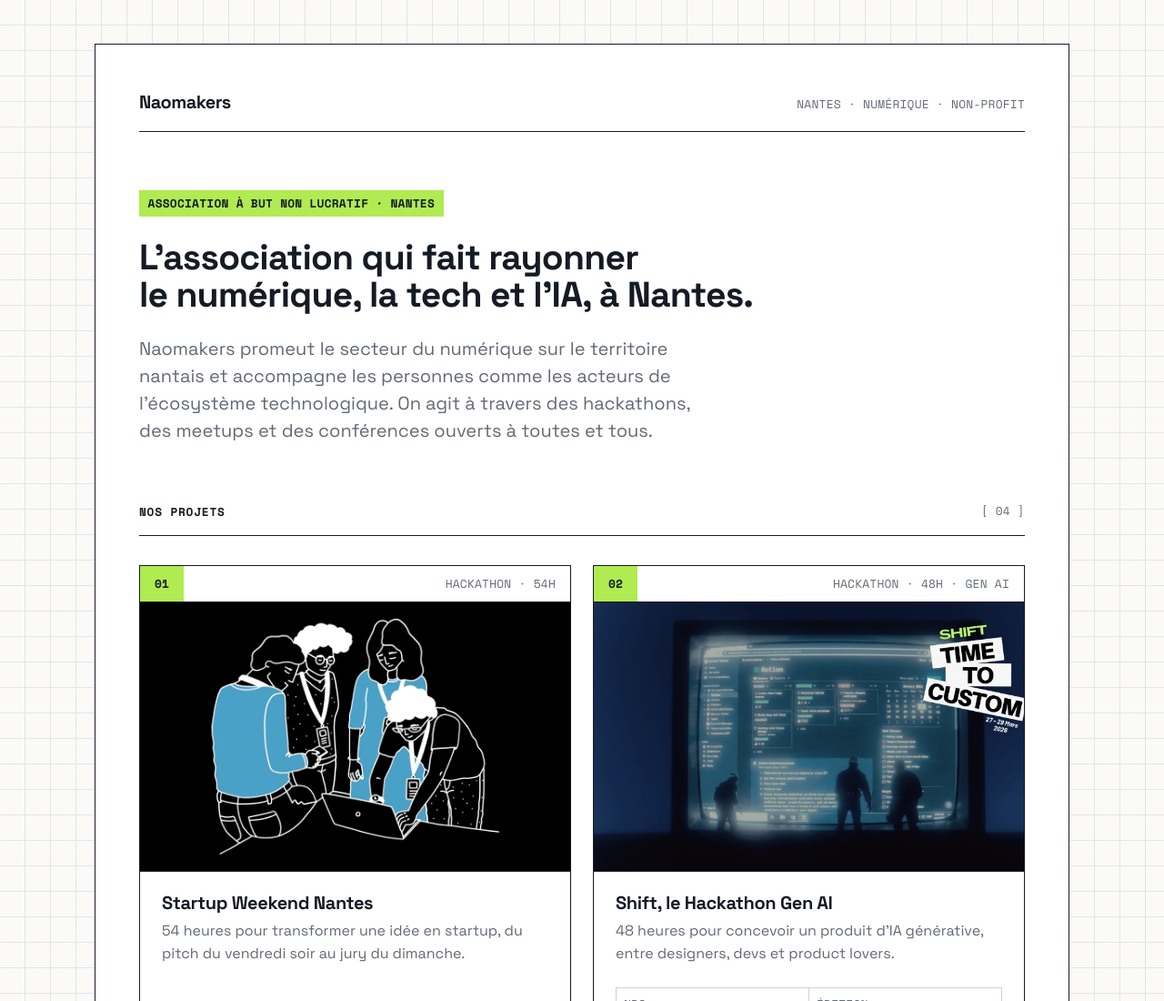
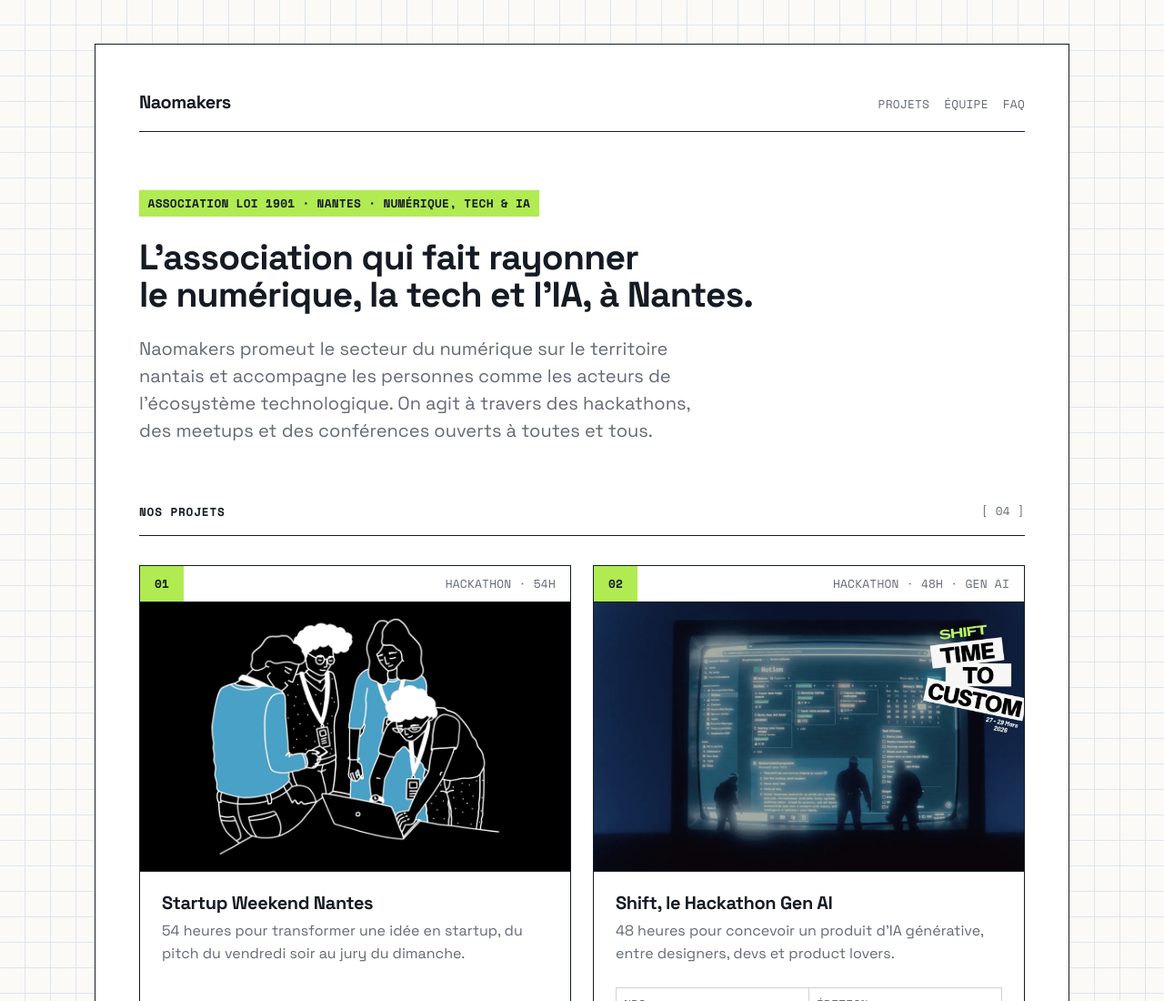
Before and after one commit to genai-nantes-meetup/naomakers.com, an Astro site: page / in a window 1280 px wide. Shown: the top 1100 px of the page at 91% size. Built offline with nearby package versions, Linux system fonts and the light colour scheme; Astro itself is replaced by a stand-in of ours.

Commit message:
feat(a11y): add section anchors to the topbar
#projets, #equipe and #faq existed as ids but nothing linked to them: no internal linking, no in-page structure for search engines or AI extractors. Replace the topbar's static descriptor with a nav to the three sections (targets sized to the 24px WCAG floor), and move the descriptor's wording into the hero eyebrow so no keyword is lost. Add scroll-margin-top on :target so smooth scrolling doesn't dock a section flush with the viewport edge.

```diff
--- a/src/pages/index.astro
+++ b/src/pages/index.astro
@@ -92,11 +92,17 @@
     <div class="sheet">
       <div class="topbar">
         <a href="/" class="wordmark">Naomakers</a>
-        <span class="mono ref">Nantes · numérique · non-profit</span>
+        <nav class="nav mono" aria-label="Sections de la page">
+          <a href="#projets">Projets</a>
+          <a href="#equipe">Équipe</a>
+          <a href="#faq">FAQ</a>
+        </nav>
       </div>
 
       <header class="hero">
-        <p class="eyebrow mono">Association à but non lucratif · Nantes</p>
+        <p class="eyebrow mono">
+          Association loi 1901 · Nantes · numérique, tech &amp; IA
+        </p>
         <h1>
           L'association qui fait rayonner<br />le numérique, la tech et l'IA, à
           Nantes.
@@ -183,8 +189,29 @@
     text-decoration: none;
   }
 
-  .ref {
+  .nav {
+    display: flex;
+    flex-wrap: wrap;
+    gap: var(--space-2);
+  }
+
+  .nav a {
+    /* WCAG 2.2 AA target size (DESIGN.md): the mono face sits at
+       --step--1 (0.8rem), so the tap target needs an explicit floor. */
+    display: inline-flex;
+    align-items: center;
+    min-height: 24px;
     color: var(--muted);
+    text-decoration: none;
+    border-bottom: 1.5px solid transparent;
+    transition:
+      color var(--dur) var(--ease),
+      border-color var(--dur) var(--ease);
+  }
+
+  .nav a:hover {
+    color: var(--ink);
+    border-bottom-color: var(--accent);
   }
 
   .hero {
--- a/src/styles/global.css
+++ b/src/styles/global.css
@@ -97,6 +97,12 @@
   outline-offset: 3px;
 }
 
+/* Keeps anchor-linked sections clear of the viewport edge when the topbar
+   nav (or any future fixed chrome) scrolls them into view. */
+:target {
+  scroll-margin-top: var(--space-4);
+}
+
 @media (prefers-reduced-motion: reduce) {
   * {
     transition: none !important;
```
Also changed, not shown: DESIGN.md (+5 -1 lines).
